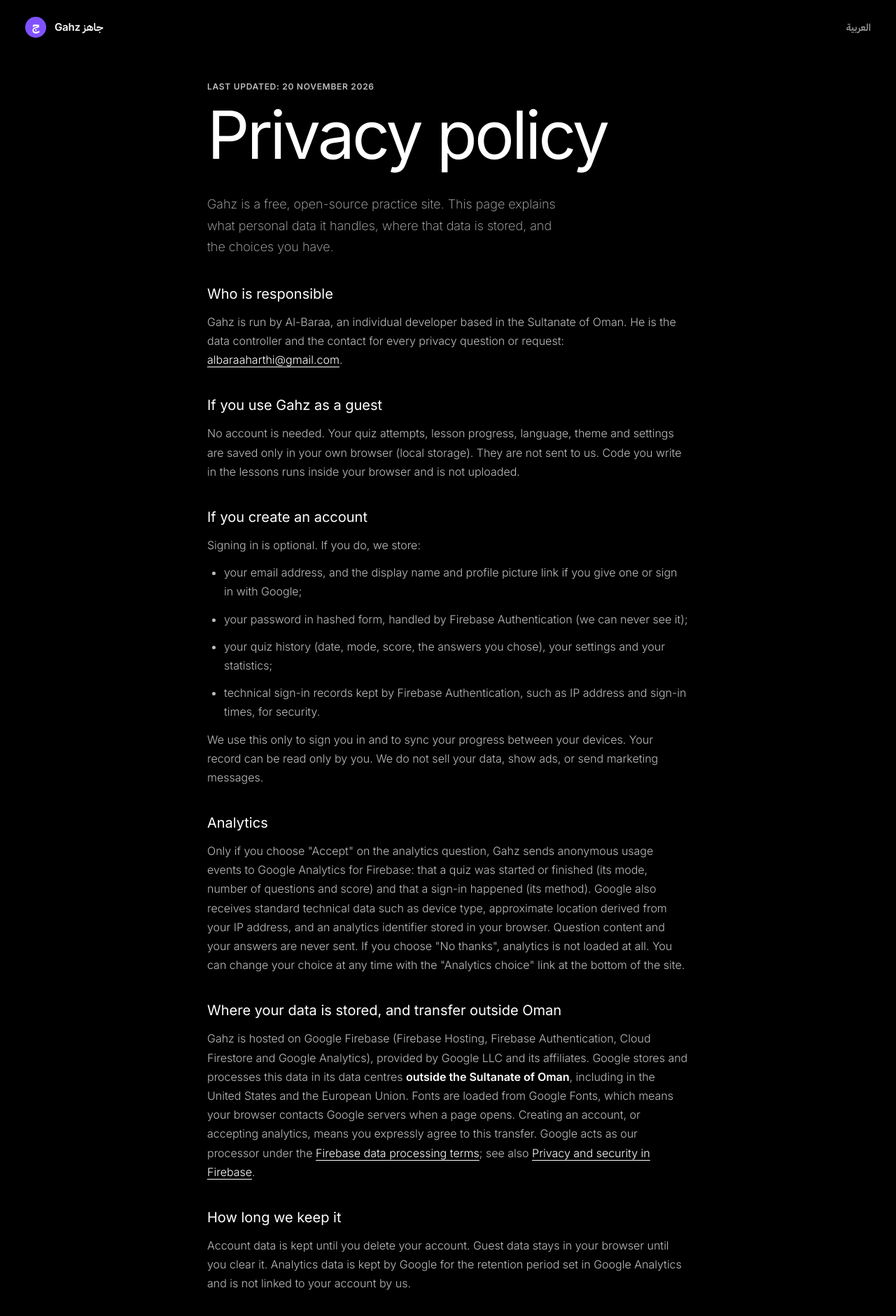
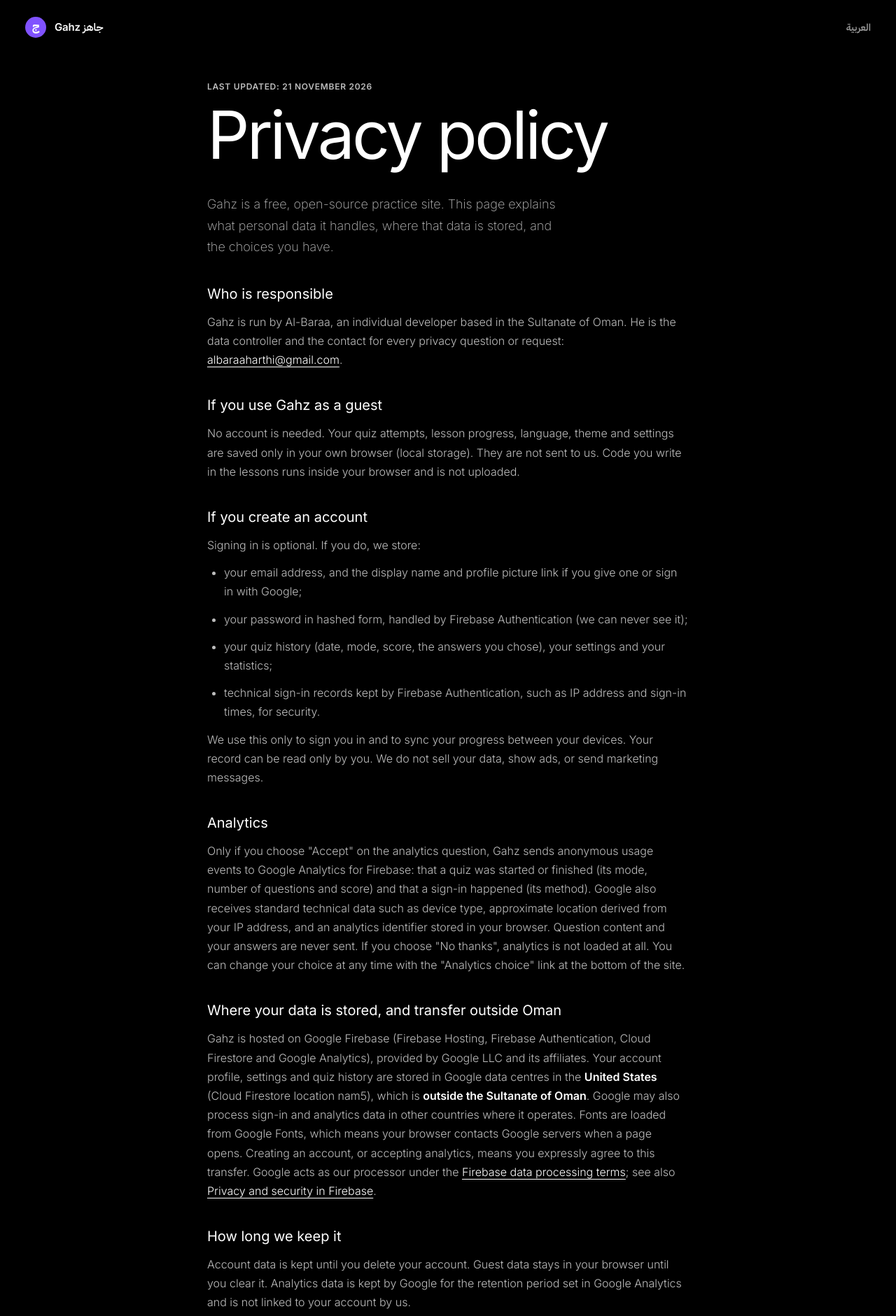
Before and after one commit to albaraa-prog/gahz, a website built with Vite: page src/privacy.html in a window 1280 px wide. Shown: the top 1881 px of the page at 70% size. Built offline with nearby package versions, Linux system fonts and the light colour scheme.

Commit message:
State the exact data storage location in the privacy policy

```diff
--- a/src/privacy.html
+++ b/src/privacy.html
@@ -28,7 +28,7 @@
     <main class="container legal">
         <!-- Both languages are in the page; legal.ts shows the one that matches the reader's choice. -->
         <article data-legal-lang="en" lang="en" dir="ltr">
-            <p class="eyebrow">Last updated: 20 November 2026</p>
+            <p class="eyebrow">Last updated: 21 November 2026</p>
             <h2 class="display">Privacy policy</h2>
             <p class="lead">Gahz is a free, open-source practice site. This page explains what personal data it handles, where that data is stored, and the choices you have.</p>
 
@@ -52,7 +52,7 @@
             <p>Only if you choose "Accept" on the analytics question, Gahz sends anonymous usage events to Google Analytics for Firebase: that a quiz was started or finished (its mode, number of questions and score) and that a sign-in happened (its method). Google also receives standard technical data such as device type, approximate location derived from your IP address, and an analytics identifier stored in your browser. Question content and your answers are never sent. If you choose "No thanks", analytics is not loaded at all. You can change your choice at any time with the "Analytics choice" link at the bottom of the site.</p>
 
             <h3>Where your data is stored, and transfer outside Oman</h3>
-            <p>Gahz is hosted on Google Firebase (Firebase Hosting, Firebase Authentication, Cloud Firestore and Google Analytics), provided by Google LLC and its affiliates. Google stores and processes this data in its data centres <strong>outside the Sultanate of Oman</strong>, including in the United States and the European Union. Fonts are loaded from Google Fonts, which means your browser contacts Google servers when a page opens. Creating an account, or accepting analytics, means you expressly agree to this transfer. Google acts as our processor under the <a href="https://firebase.google.com/terms/data-processing-terms" rel="noopener">Firebase data processing terms</a>; see also <a href="https://firebase.google.com/support/privacy" rel="noopener">Privacy and security in Firebase</a>.</p>
+            <p>Gahz is hosted on Google Firebase (Firebase Hosting, Firebase Authentication, Cloud Firestore and Google Analytics), provided by Google LLC and its affiliates. Your account profile, settings and quiz history are stored in Google data centres in the <strong>United States</strong> (Cloud Firestore location <span dir="ltr">nam5</span>), which is <strong>outside the Sultanate of Oman</strong>. Google may also process sign-in and analytics data in other countries where it operates. Fonts are loaded from Google Fonts, which means your browser contacts Google servers when a page opens. Creating an account, or accepting analytics, means you expressly agree to this transfer. Google acts as our processor under the <a href="https://firebase.google.com/terms/data-processing-terms" rel="noopener">Firebase data processing terms</a>; see also <a href="https://firebase.google.com/support/privacy" rel="noopener">Privacy and security in Firebase</a>.</p>
 
             <h3>How long we keep it</h3>
             <p>Account data is kept until you delete your account. Guest data stays in your browser until you clear it. Analytics data is kept by Google for the retention period set in Google Analytics and is not linked to your account by us.</p>
@@ -82,7 +82,7 @@
         </article>
 
         <article data-legal-lang="ar" lang="ar" dir="rtl" hidden>
-            <p class="eyebrow">آخر تحديث: 20 نوفمبر 2026</p>
+            <p class="eyebrow">آخر تحديث: 21 نوفمبر 2026</p>
             <h2 class="display">سياسة الخصوصية</h2>
             <p class="lead">جاهز منصة تدريب مجانية ومفتوحة المصدر. توضّح هذه الصفحة ما البيانات الشخصية التي تتعامل معها المنصة، وأين تُخزَّن، وما الخيارات المتاحة لك.</p>
 
@@ -106,7 +106,7 @@
             <p>فقط إذا اخترت «موافق» في سؤال التحليلات، يرسل جاهز أحداث استخدام مجهولة إلى Google Analytics for Firebase: بدء اختبار أو إنهاؤه (نمطه وعدد أسئلته ونتيجته) وحدوث تسجيل دخول (طريقته). تتلقى Google كذلك بيانات تقنية معتادة مثل نوع الجهاز والموقع التقريبي المستنتج من عنوان IP ومعرّف تحليلات يُحفظ في متصفحك. لا يُرسل محتوى الأسئلة ولا إجاباتك أبداً. إذا اخترت «لا، شكراً» فلن تُحمَّل التحليلات إطلاقاً. يمكنك تغيير اختيارك في أي وقت من رابط «خيار التحليلات» أسفل الموقع.</p>
 
             <h3>أين تُخزَّن بياناتك، ونقلها خارج عُمان</h3>
-            <p>يُستضاف جاهز على Google Firebase (Firebase Hosting و Firebase Authentication و Cloud Firestore و Google Analytics) التي تقدّمها شركة Google LLC والشركات التابعة لها. تخزّن Google هذه البيانات وتعالجها في مراكز بياناتها <strong>خارج سلطنة عُمان</strong>، ومنها الولايات المتحدة والاتحاد الأوروبي. تُحمَّل الخطوط من Google Fonts، أي أن متصفحك يتصل بخوادم Google عند فتح الصفحة. إنشاؤك حساباً أو قبولك التحليلات يعني موافقتك الصريحة على هذا النقل. تعمل Google بصفتها معالجاً للبيانات لصالحنا وفق <a href="https://firebase.google.com/terms/data-processing-terms" rel="noopener">شروط معالجة البيانات في Firebase</a>، وانظر أيضاً <a href="https://firebase.google.com/support/privacy" rel="noopener">الخصوصية والأمان في Firebase</a>.</p>
+            <p>يُستضاف جاهز على Google Firebase (Firebase Hosting و Firebase Authentication و Cloud Firestore و Google Analytics) التي تقدّمها شركة Google LLC والشركات التابعة لها. يُخزَّن ملف حسابك وإعداداتك وسجلّ اختباراتك في مراكز بيانات Google في <strong>الولايات المتحدة</strong> (موقع Cloud Firestore: <span dir="ltr">nam5</span>)، أي <strong>خارج سلطنة عُمان</strong>. وقد تعالج Google بيانات تسجيل الدخول والتحليلات في بلدان أخرى تعمل فيها. تُحمَّل الخطوط من Google Fonts، أي أن متصفحك يتصل بخوادم Google عند فتح الصفحة. إنشاؤك حساباً أو قبولك التحليلات يعني موافقتك الصريحة على هذا النقل. تعمل Google بصفتها معالجاً للبيانات لصالحنا وفق <a href="https://firebase.google.com/terms/data-processing-terms" rel="noopener">شروط معالجة البيانات في Firebase</a>، وانظر أيضاً <a href="https://firebase.google.com/support/privacy" rel="noopener">الخصوصية والأمان في Firebase</a>.</p>
 
             <h3>مدة الاحتفاظ</h3>
             <p>تُحفظ بيانات الحساب إلى أن تحذف حسابك. تبقى بيانات الضيف في متصفحك إلى أن تمسحها. تحتفظ Google ببيانات التحليلات للمدة المحددة في إعدادات Google Analytics، ولا نربطها نحن بحسابك.</p>
```
